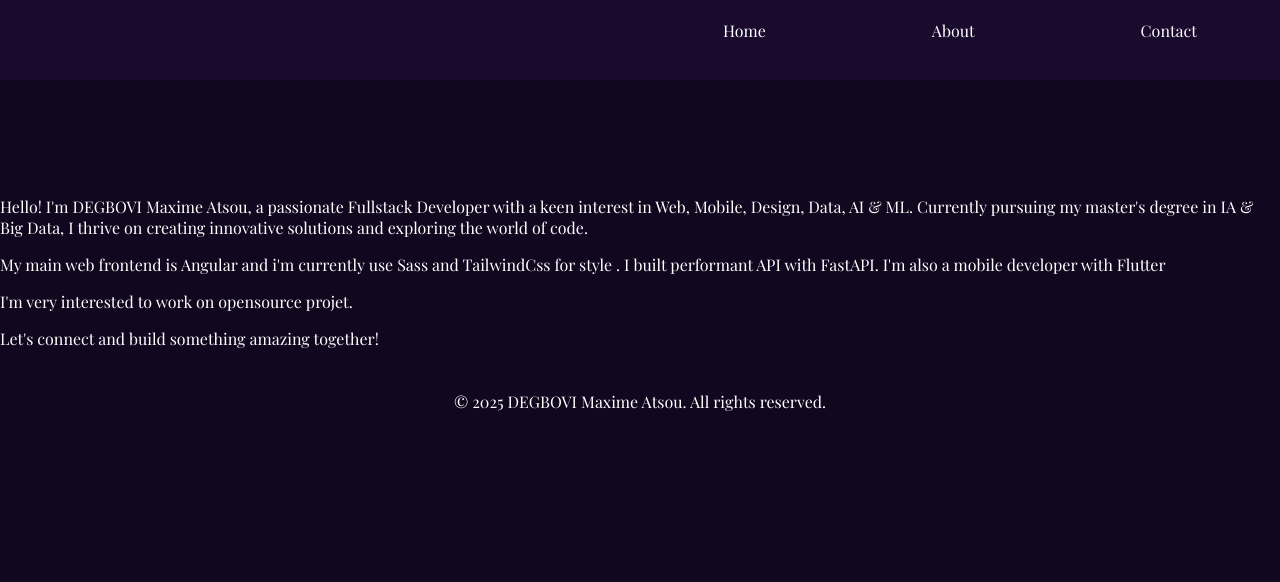
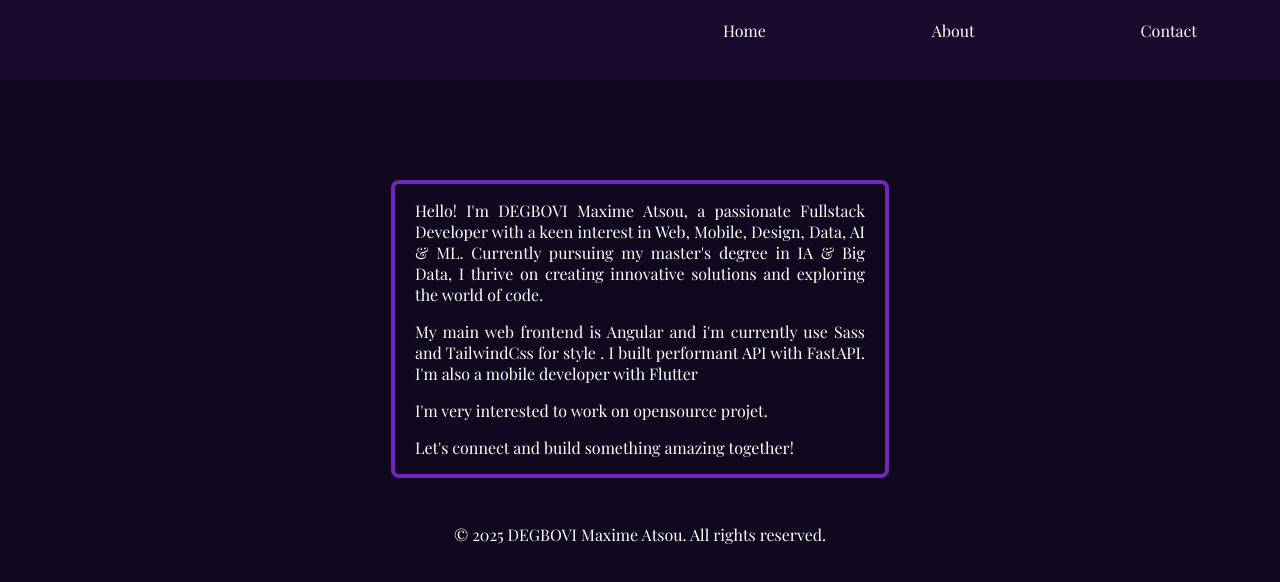
Before and after one commit to Harlequelrah/portfolio, a website: page pages/about-page.html in a window 1280 px wide. Drawn offline with nearby package versions, Linux system fonts and the light colour scheme; files that its build step writes are made by us from their sources; the site is published under a folder, as on GitHub Pages, so addresses that start at the root find nothing; a web font is replaced by a local one.

Commit message:
correction encore sur le lien du style

```diff
--- a/pages/about-page.html
+++ b/pages/about-page.html
@@ -5,7 +5,7 @@
   <meta charset="UTF-8">
   <meta name="viewport" content="width=device-width, initial-scale=1.0">
   <link rel="stylesheet" href="style/output/base.css">
-  <link rel="stylesheet" href="/style/output/about.css">
+  <link rel="stylesheet" href="style/output/about.css">
   <title>Document</title>
 </head>
 
```
